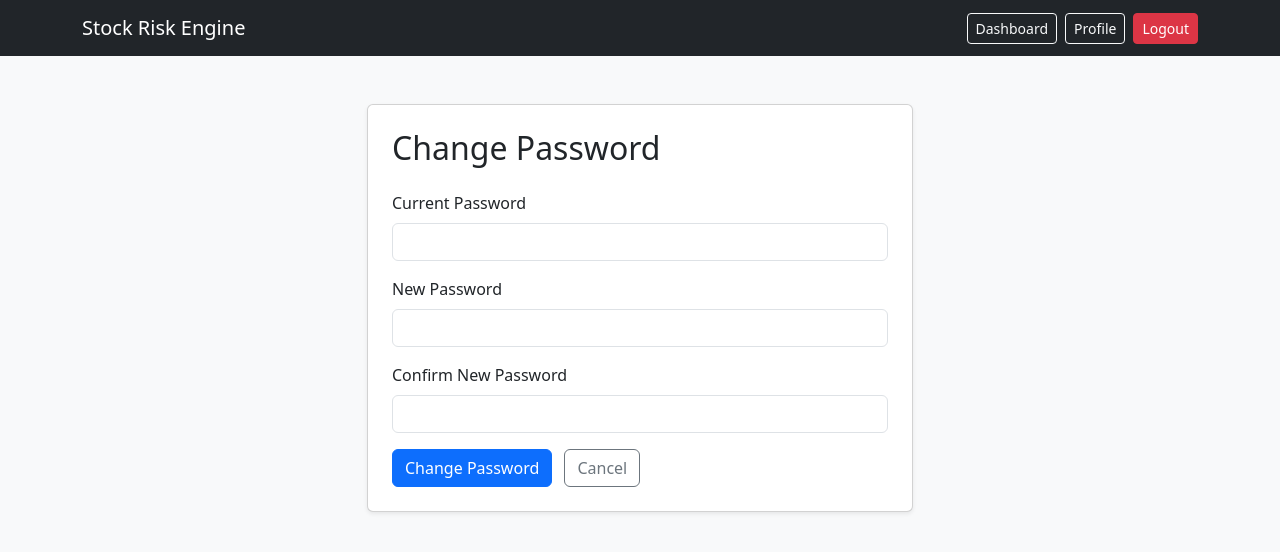
After one commit to DJamesSmith/stock-portfolio-tracker-with-risk-prediction-engine, a Django app: page /profile/password/ in a window 1280 px wide. The commit adds this page. Shown: the top 552 px of the page. Run offline with Django 5.2, Linux system fonts and the light colour scheme; the visitor is signed in with stand-in values (Sample User, id 1); parts of the project's set-up code (start-up, migrations or seed data) failed here and were passed over.

Commit message:
Add change password template and enhance user list error handling

```diff
--- /dev/null
+++ b/templates/accounts/change_password.html
@@ -0,0 +1,41 @@
+{% extends "base.html" %}
+{% block title %}Change Password{% endblock %}
+
+{% block content %}
+<div class="row justify-content-center">
+    <div class="col-md-7 col-lg-6">
+        <div class="card shadow-sm">
+            <div class="card-body p-4">
+                <h2 class="mb-4">Change Password</h2>
+                {% if errors %}
+                    <div class="alert alert-danger">
+                        {% for field, field_errors in errors.items %}
+                            {% for error in field_errors %}
+                                <div>{{ error }}</div>
+                            {% endfor %}
+                        {% endfor %}
+                    </div>
+                {% endif %}
+
+                <form method="POST">
+                    {% csrf_token %}
+                    <div class="mb-3">
+                        <label class="form-label"> Current Password </label>
+                        <input type="password" name="old_password" class="form-control" required>
+                    </div>
+                    <div class="mb-3">
+                        <label class="form-label"> New Password </label>
+                        <input type="password" name="new_password" class="form-control" required>
+                    </div>
+                    <div class="mb-3">
+                        <label class="form-label"> Confirm New Password </label>
+                        <input type="password" name="new_password_confirmation" class="form-control" required>
+                    </div>
+                    <button class="btn btn-primary"> Change Password </button>
+                    <a href="{% url 'accounts:profile' %}" class="btn btn-outline-secondary ms-2"> Cancel </a>
+                </form>
+            </div>
+        </div>
+    </div>
+</div>
+{% endblock %}
--- a/templates/accounts/profile.html
+++ b/templates/accounts/profile.html
@@ -32,11 +32,8 @@
                         <label class="form-label">Email</label>
                         <input type="email" name="email" class="form-control" value="{{ user.email }}" required>
                     </div>
-                    <div class="mb-3">
-                        <label class="form-label"> New Password </label>
-                        <input type="password" name="password" class="form-control" placeholder="Leave blank to keep current password">
-                    </div>
                     <button class="btn btn-primary"> Update Profile </button>
+                    <a href="{% url 'accounts:change-password' %}" class="btn btn-outline-secondary ms-2"> Change Password </a>
                 </form>
             </div>
         </div>
```
Also changed, not shown: templates/accounts/user_list.html (+10 -0 lines), templates/accounts/home.html (line endings or trailing spaces), templates/accounts/login.html (line endings or trailing spaces), templates/accounts/register.html (line endings or trailing spaces).
